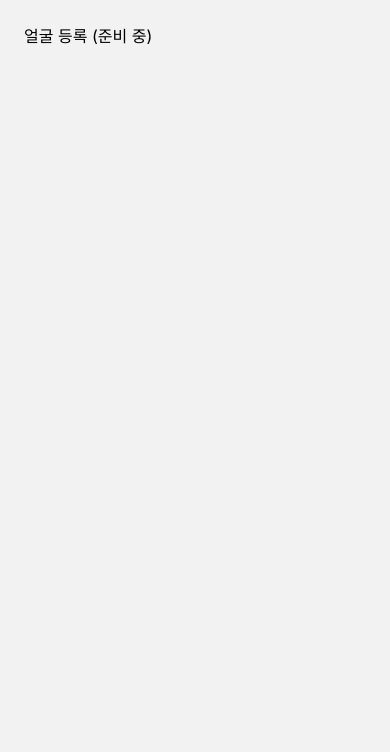
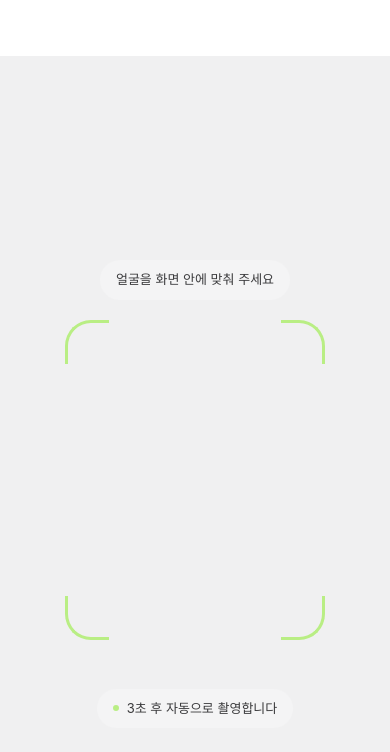
Before and after one commit to Start-Up-10th/CheckUp-Client, a Next.js app in the folder web/: page /face in a window 390 px wide. Shown: the top 752 px of the page. Built offline with nearby package versions, Linux system fonts and the light colour scheme; no server answers; a web font is replaced by a local one.

Commit message:
feat: 학생 얼굴 촬영 화면 구현

```diff
--- a/web/src/app/(user)/face/page.tsx
+++ b/web/src/app/(user)/face/page.tsx
@@ -1,4 +1,6 @@
-// 학생 얼굴 등록 화면 — docs/spec/face.md
+// 학생 얼굴 등록 화면 — docs/spec/face.md REQ-FACE-001
+import { StudentFaceCapture } from "@/components/student/StudentFaceCapture";
+
 export default function Page() {
-  return <main className="p-6">얼굴 등록 (준비 중)</main>;
+  return <StudentFaceCapture />;
 }
--- /dev/null
+++ b/web/src/components/student/FaceGuideFrame.tsx
@@ -0,0 +1,26 @@
+const CORNERS = [
+  "left-0 top-0 rounded-tl-[26px] border-l-[3px] border-t-[3px]",
+  "right-0 top-0 rounded-tr-[26px] border-r-[3px] border-t-[3px]",
+  "bottom-0 left-0 rounded-bl-[26px] border-b-[3px] border-l-[3px]",
+  "bottom-0 right-0 rounded-br-[26px] border-b-[3px] border-r-[3px]",
+];
+
+/**
+ * REQ-FACE-001의 코너 가이드 — Figma 얼굴 촬영 화면에는 없어 명세대로 추가했다(사용자 결정).
+ * 모양은 QR 스캔 가이드와 같은 계열(라임 #b9ee84, 선 3px, 모서리 26px, 코너 44px)이고,
+ * 얼굴 비율에 맞춰 세로로 긴 260×320px로 정했다(Figma에 없는 값). 가운데 내용(카운트다운 숫자)을 품는다.
+ */
+export function FaceGuideFrame({ children }: { children?: React.ReactNode }) {
+  return (
+    <div className="relative flex h-[320px] w-[260px] items-center justify-center">
+      {CORNERS.map((position) => (
+        <span
+          key={position}
+          aria-hidden="true"
+          className={`absolute size-11 border-admin-accent-bg ${position}`}
+        />
+      ))}
+      {children}
+    </div>
+  );
+}
--- a/web/src/components/student/StudentErrorState.tsx
+++ b/web/src/components/student/StudentErrorState.tsx
@@ -6,7 +6,16 @@
  * 경고 아이콘은 관리자 화면과 같은 public/icons/state-error.svg이고, 모양도 관리자
  * 최근 인식 오류(RecentRecognitionsList의 StateMessage)와 같은 Figma 값이다.
  */
-export function StudentErrorState({ onRetry }: { onRetry: () => void }) {
+export function StudentErrorState({
+  onRetry,
+  title = "불러오지 못했어요",
+  description = "네트워크 연결을 확인하고 다시 시도해 주세요.",
+}: {
+  onRetry: () => void;
+  /** 기본은 Figma 조회 실패 문구. 카메라처럼 다른 실패는 문구만 바꿔 쓴다. */
+  title?: string;
+  description?: string;
+}) {
   return (
     <div
       role="alert"
@@ -24,12 +33,8 @@ export function StudentErrorState({ onRetry }: { onRetry: () => void }) {
         />
       </span>
       <div className="flex flex-col items-center gap-1.5">
-        <p className="text-[19px] font-bold text-admin-text">
-          불러오지 못했어요
-        </p>
-        <p className="text-sm text-admin-textMuted">
-          네트워크 연결을 확인하고 다시 시도해 주세요.
-        </p>
+        <p className="text-[19px] font-bold text-admin-text">{title}</p>
+        <p className="text-sm text-admin-textMuted">{description}</p>
       </div>
       <button
         type="button"
--- /dev/null
+++ b/web/src/components/student/StudentFaceCapture.tsx
@@ -0,0 +1,132 @@
+"use client";
+
+import { Roboto_Mono } from "next/font/google";
+import { useRouter } from "next/navigation";
+import { useEffect, useState } from "react";
+import { useFaceCamera } from "@/lib/student/use-face-camera";
+import { useIsLaptop } from "@/lib/student/use-is-laptop";
+import { FaceCaptureActions } from "./FaceCaptureActions";
+import { FaceCaptureStatus } from "./FaceCaptureStatus";
+import { FaceGuideFrame } from "./FaceGuideFrame";
+import { FaceLaptopNotice } from "./FaceLaptopNotice";
+import { StudentErrorState } from "./StudentErrorState";
+
+// 카운트다운 숫자는 Figma대로 Roboto Mono SemiBold(600). 루트는 400만 불러와 여기서 600을 더 불러온다.
+const countdownFont = Roboto_Mono({ subsets: ["latin"], weight: ["600"] });
+
+type Phase = "countdown" | "capturing" | "done";
+
+const COUNTDOWN_FROM = 3;
+/** "촬영 중" 단계 길이(Figma에 없음 — 약 100프레임 ≈ 초당 30장 × 3초). */
+const CAPTURE_MS = 3000;
+
+/**
+ * 학생 휴대폰 최초 얼굴 등록(REQ-FACE-001). 셔터 없이 카메라가 준비되면 3→2→1 후 자동 촬영,
+ * 카운트다운(Figma 4:2) → 촬영 중(692:5) → 완료(692:24) 세 단계. 완료에서 `다시 찍기`는
+ * 카운트다운부터, `완료`는 학생 홈으로 간다. 노트북(md 이상, 239:2)은 카메라를 켜지 않고 안내만 보인다.
+ *
+ * 개인정보(REQ-FACE-002): 프레임 추출·등록 계약(POST /api/v1/face/registration)이 아직 없어
+ * 지금은 영상을 화면에 보여 주기만 하고 한 장도 캡처·저장·전송하지 않는다. 계약이 생기면
+ * "촬영 중" 단계에서 프레임을 메모리로만 모아 보내고, 성공·실패·다시 찍기·이탈 때 즉시 버린다.
+ * 실패 문구(얼굴 인식 실패·조명 어두움·등록 실패)는 그 서버 결과가 생길 때 연결한다.
+ *
+ * 영상은 셀카처럼 좌우 반전하고, 코너 가이드와 "얼굴을 화면 안에 맞춰 주세요"는 Figma에 없어
+ * 명세대로 추가했다(사용자 결정). 위 56px 흰 띠는 Figma 상태바 자리(보이는 위치 그대로 기준).
+ */
+export function StudentFaceCapture() {
+  const router = useRouter();
+  const isLaptop = useIsLaptop();
+  const { videoRef, status } = useFaceCamera({ enabled: isLaptop === false });
+  const [phase, setPhase] = useState<Phase>("countdown");
+  const [count, setCount] = useState(COUNTDOWN_FROM);
+
+  useEffect(() => {
+    if (status !== "ready") return;
+    if (phase === "countdown") {
+      const timer = setTimeout(() => {
+        if (count > 1) setCount(count - 1);
+        else setPhase("capturing");
+      }, 1000);
+      return () => clearTimeout(timer);
+    }
+    if (phase === "capturing") {
+      const timer = setTimeout(() => setPhase("done"), CAPTURE_MS);
+      return () => clearTimeout(timer);
+    }
+  }, [status, phase, count]);
+
+  const retake = () => {
+    setCount(COUNTDOWN_FROM);
+    setPhase("countdown");
+  };
+
+  const done = phase === "done";
+  const statusMessage =
+    phase === "countdown"
+      ? `${count}초 후 자동으로 촬영합니다`
+      : phase === "capturing"
+        ? "촬영 중이에요"
+        : "촬영이 완료되었어요";
+
+  return (
+    <main className="flex min-h-dvh flex-col bg-admin-surface md:items-center md:justify-center md:bg-admin-bg md:py-10">
+      <div className="hidden md:block">
+        <FaceLaptopNotice />
+      </div>
+
+      <div className="flex flex-1 flex-col pt-14 md:hidden">
+        <h1 className="sr-only">얼굴 등록</h1>
+        {status === "error" ? (
+          <div className="flex flex-1 items-center justify-center px-[18px]">
+            <StudentErrorState
+              title="카메라를 사용할 수 없어요"
+              description="브라우저 설정에서 카메라 권한을 허용해 주세요."
+              onRetry={() => window.location.reload()}
+            />
+          </div>
+        ) : (
+          <>
+            <div className="relative flex flex-1 flex-col items-center justify-center overflow-hidden bg-[#f0f0f1]">
+              <video
+                ref={videoRef}
+                autoPlay
+                muted
+                playsInline
+                aria-label="얼굴 촬영 카메라 화면"
+                className="absolute inset-0 size-full -scale-x-100 object-cover"
+              />
+              <p className="relative mb-5 rounded-full bg-admin-ghost-bg px-4 py-2.5 text-[13px] leading-normal text-admin-ghost-text">
+                얼굴을 화면 안에 맞춰 주세요
+              </p>
+              <FaceGuideFrame>
+                {phase === "countdown" && status === "ready" && (
+                  <span
+                    aria-hidden="true"
+                    className={`${countdownFont.className} text-8xl font-semibold leading-normal text-admin-text`}
+                  >
+                    {count}
+                  </span>
+                )}
+              </FaceGuideFrame>
+              <div
+                className={`absolute inset-x-0 flex justify-center ${
+                  done ? "bottom-[34px]" : "bottom-[116px]"
+                }`}
+              >
+                <FaceCaptureStatus message={statusMessage} done={done} />
+              </div>
+            </div>
+            {done && (
+              <div className="pb-8 pt-[22px]">
+                <FaceCaptureActions
+                  onRetake={retake}
+                  onComplete={() => router.push("/main")}
+                />
+              </div>
+            )}
+          </>
+        )}
+      </div>
+    </main>
+  );
+}
--- /dev/null
+++ b/web/src/lib/student/use-is-laptop.ts
@@ -0,0 +1,24 @@
+"use client";
+
+import { useSyncExternalStore } from "react";
+
+/** Tailwind `md`(768px)와 같은 경계. 학생 화면은 이 폭부터 노트북 디자인이다. */
+const LAPTOP_QUERY = "(min-width: 768px)";
+
+function subscribe(onChange: () => void) {
+  const media = window.matchMedia(LAPTOP_QUERY);
+  media.addEventListener("change", onChange);
+  return () => media.removeEventListener("change", onChange);
+}
+
+/**
+ * 지금 화면이 노트북 폭인지. 서버 렌더링 때는 알 수 없어 `null`을 돌려준다 —
+ * 얼굴 등록처럼 "노트북이면 카메라를 켜지 않는다"(REQ-FACE-001)는 판단은 null이 아닐 때만 한다.
+ */
+export function useIsLaptop(): boolean | null {
+  return useSyncExternalStore(
+    subscribe,
+    () => window.matchMedia(LAPTOP_QUERY).matches,
+    () => null,
+  );
+}
```
